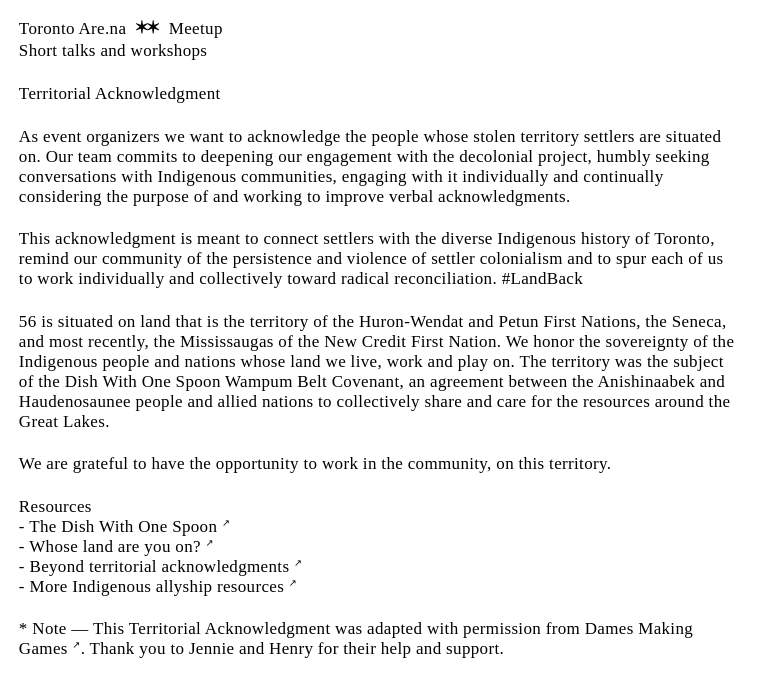
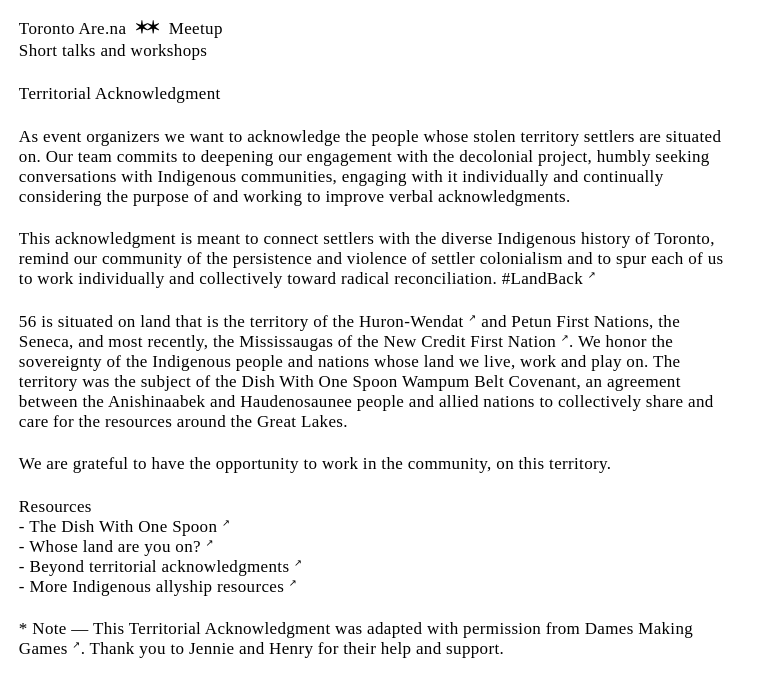
Before and after one commit to tttimur/toronto-arena, a plain HTML site: page ta.html in a window 1280 px wide. Shown: the whole page, without its empty margins (0-778 px from the left). Drawn offline with Linux system fonts and the light colour scheme.

```diff
--- a/ta.html
+++ b/ta.html
@@ -151,7 +151,7 @@
         href="https://redpaper.yellowheadinstitute.org/"
         target="_blank"
         rel="noopener noreferrer"
-        >#LandBack</a
+        >#LandBack <span class="unicode">↗</span></a
       >
     </p>
     <br />
@@ -160,13 +160,13 @@
         href="https://wendake.ca/"
         target="_blank"
         rel="noopener noreferrer"
-        >Huron-Wendat</a
+        >Huron-Wendat <span class="unicode">↗</span></a
       > and Petun First Nations, the Seneca, and most
       recently, the <a
         href="http://mncfn.ca/"
         target="_blank"
         rel="noopener noreferrer"
-        >Mississaugas of the New Credit First Nation</a
+        >Mississaugas of the New Credit First Nation <span class="unicode">↗</span></a
       >. We honor the sovereignty of the Indigenous people and
       nations whose land we live, work and play on. The territory was the
       subject of the Dish With One Spoon Wampum Belt Covenant, an agreement
```
